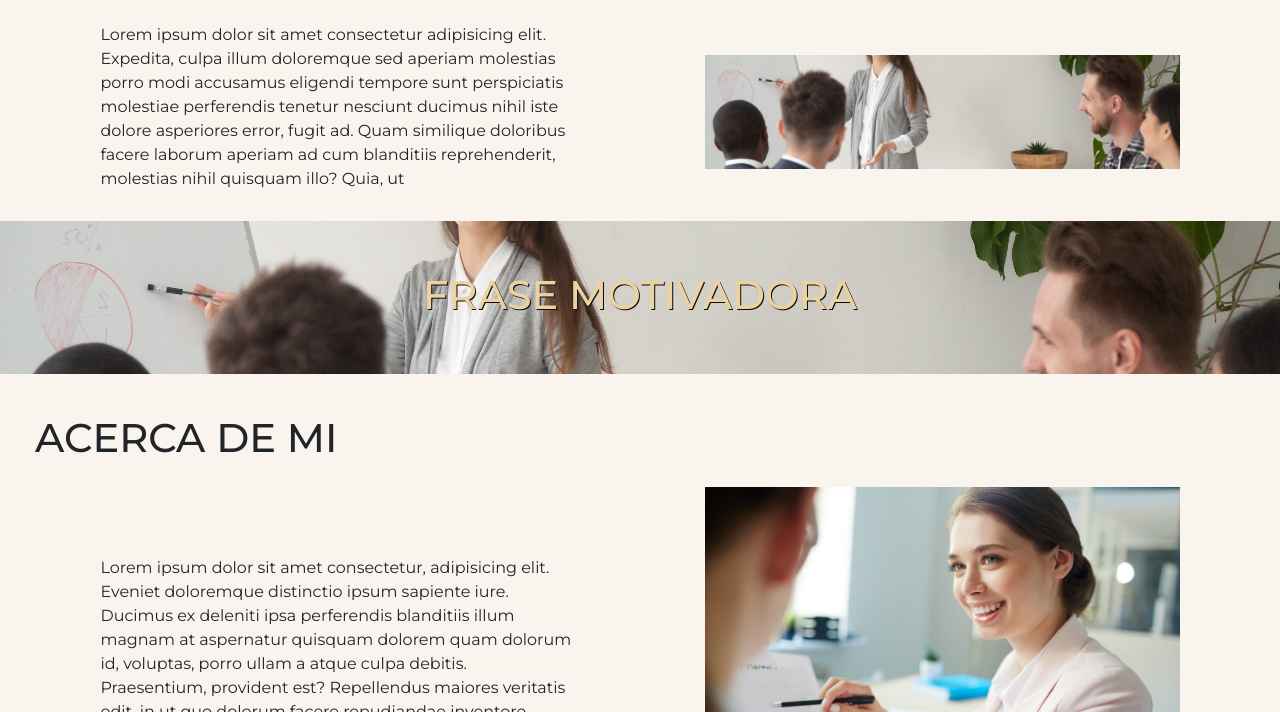
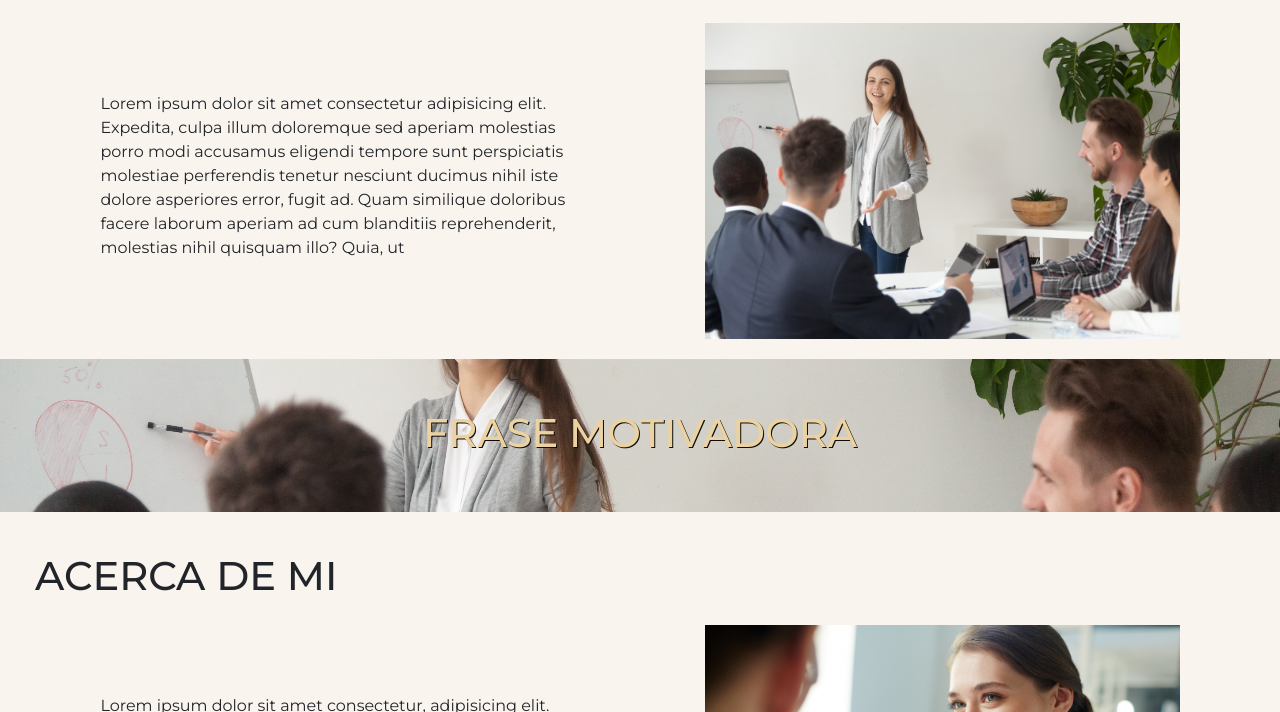
Before and after one commit to Needforock2/Pre-entrega3-DanielMachado, a website: page index.html in a window 1280 px wide. Shown: the part 750-1462 px from the top of the page. Drawn offline with nearby package versions, Linux system fonts and the light colour scheme; files whose address does not match are found by name.

Commit message:
bug fixed

```diff
--- a/index.html
+++ b/index.html
@@ -66,7 +66,7 @@
                 </h2>
                     <div class="col-12 row align-items-center justify-content-around">
                         <p class="col-md-5"> Lorem ipsum dolor sit amet consectetur adipisicing elit. Expedita, culpa illum doloremque sed aperiam molestias porro modi accusamus eligendi tempore sunt perspiciatis molestiae perferendis tenetur nesciunt ducimus nihil iste dolore asperiores error, fugit ad. Quam similique doloribus facere laborum aperiam ad cum blanditiis reprehenderit, molestias nihil quisquam illo? Quia, ut</p>
-                        <img class="col-md-5" src="./assets/img/smiling-young-employee-giving-presentation-working-with-flipchart-meeting-room.png" alt="">
+                        <img class="col-md-5" src="./assets/img/smiling-young-employee-giving-presentation-working-with-flipchart-meeting-room (1).jpg" alt="">
 
                     </div>
             </section>
--- a/src/scss/style.scss
+++ b/src/scss/style.scss
@@ -169,7 +169,7 @@ h2 {
 }
 .motivation {
   height: 100%;
-  background-image: url(../assets/img/smiling-young-employee-giving-presentation-working-with-flipchart-meeting-room.png);
+  background-image: url(../img/smiling-young-employee-giving-presentation-working-with-flipchart-meeting-room.png);
   padding: 3rem;
   margin-bottom: 0 auto;
   opacity: 100%;
```
Also changed, not shown: coaching.html (+1 -1 lines), assets/css/style.css, assets/img/smiling-young-employee-giving-presentation-working-with-flipchart-meeting-room (1).jpg (added).
